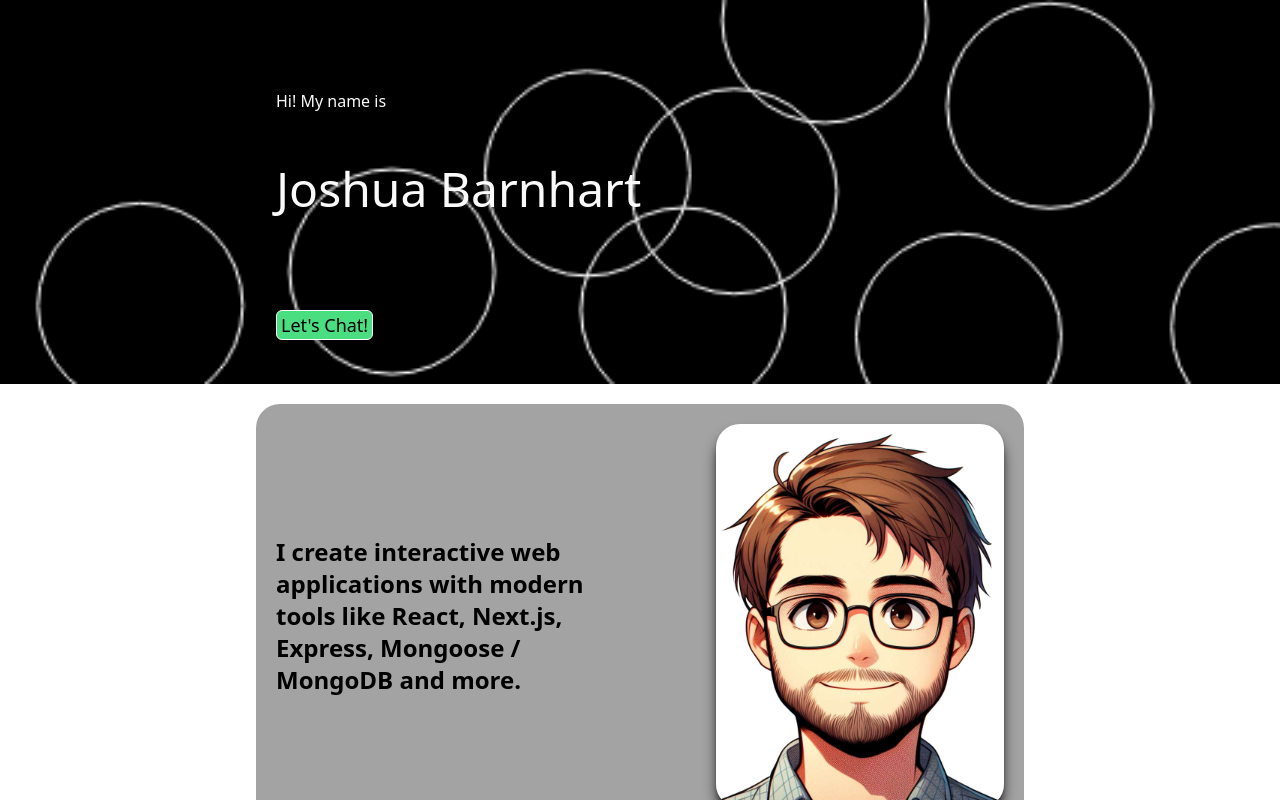
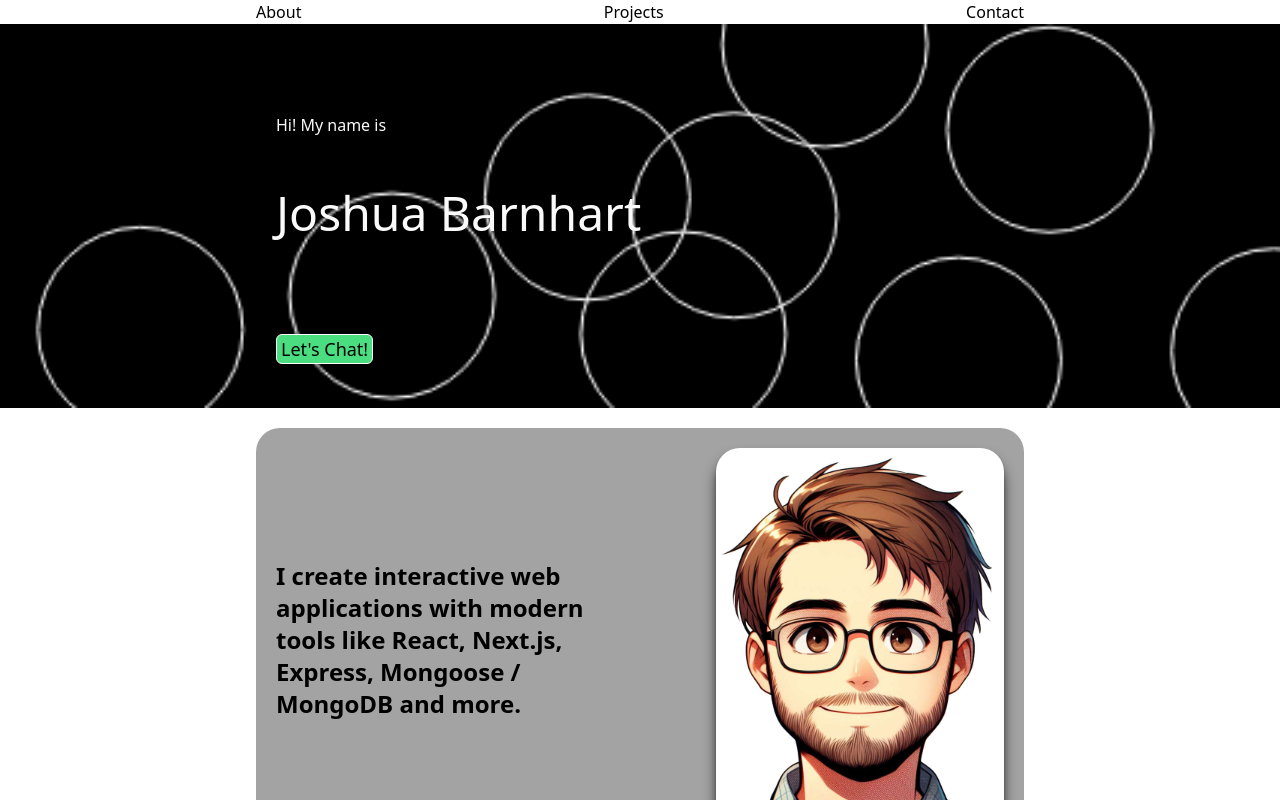
Before and after one commit to jrbarnhart/portfolio, a React (Vite) app: page / in a window 1280 px wide. Shown: the top 800 px of the page. Built offline with nearby package versions, Linux system fonts and the light colour scheme; the HTML template or start-up script is replaced by a standard one.

Commit message:
Center main nav links

```diff
--- a/src/components/Nav/Nav.tsx
+++ b/src/components/Nav/Nav.tsx
@@ -1,7 +1,7 @@
 const Nav = () => {
   return (
-    <nav className="justify-self-center self-end row-start-4 col-span-full w-full">
-      <ul className="flex justify-between">
+    <nav className="grid w-full ">
+      <ul className="justify-self-center flex justify-between w-full max-w-[768px]">
         <li>
           <p>About</p>
         </li>
```
